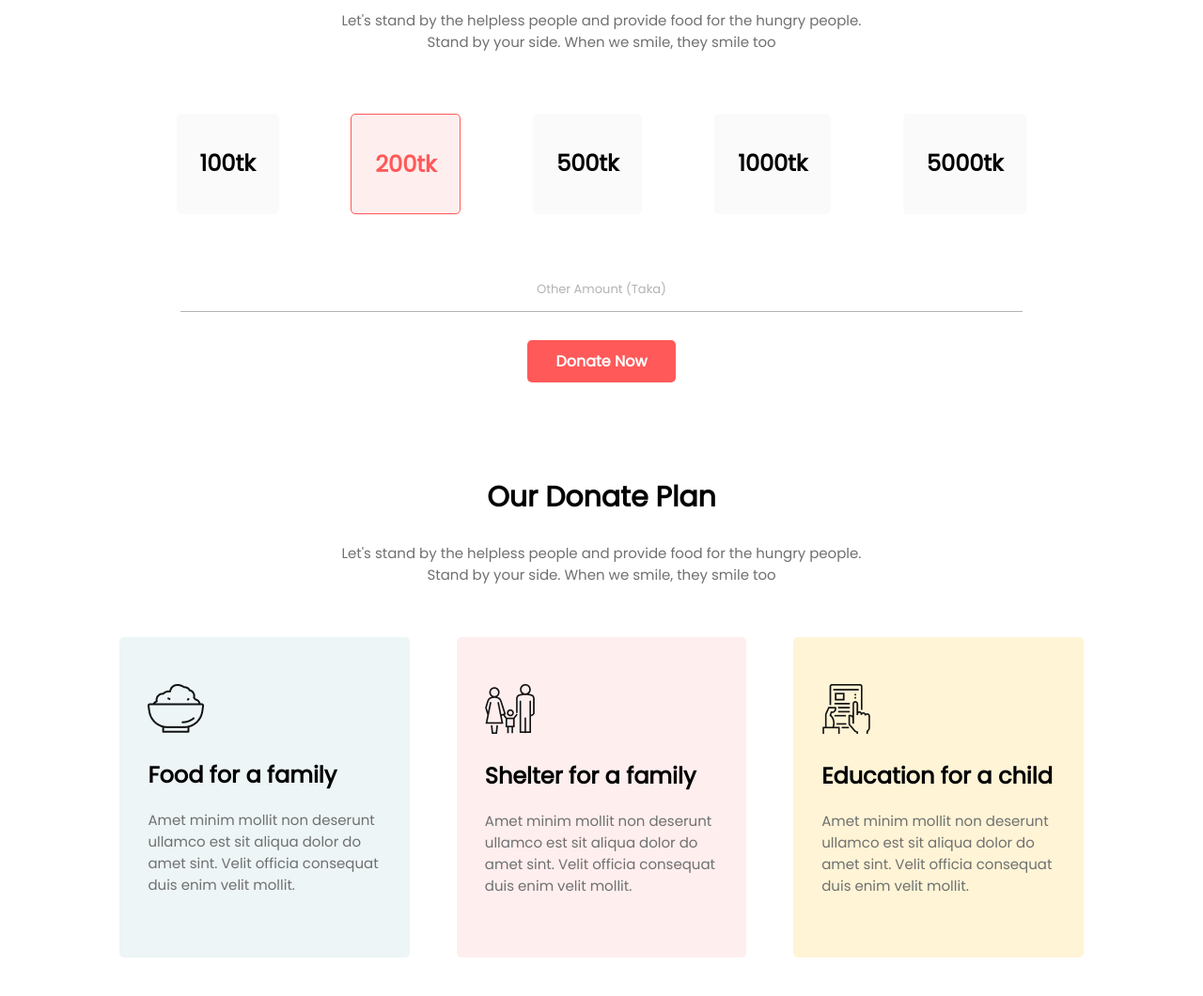
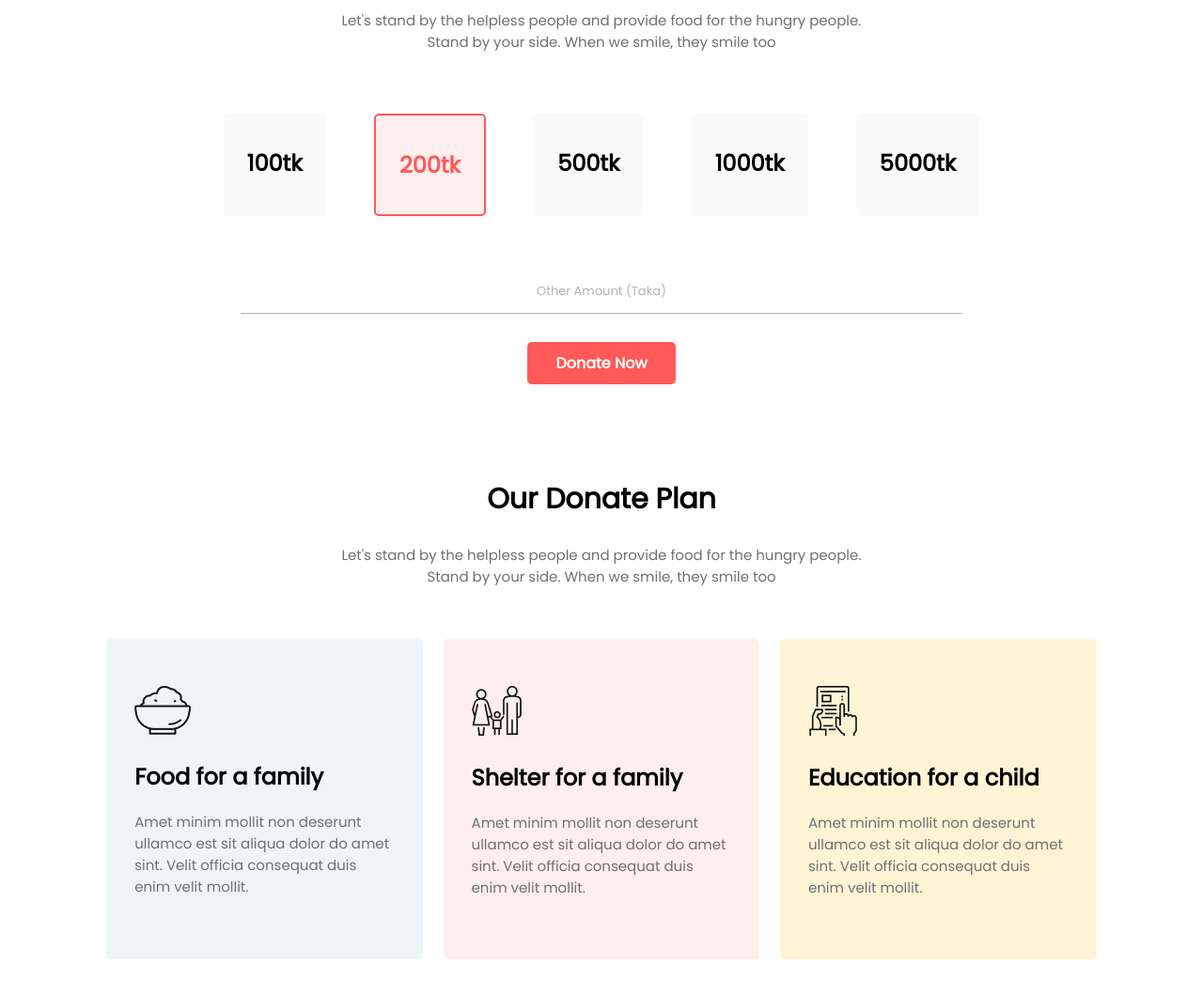
Before and after one commit to Robiulalam76/donate-today, a plain HTML site: page index.html in a window 1280 px wide. Shown: the part 760-1820 px from the top of the page at 94% size. Drawn offline with Linux system fonts and the light colour scheme.

Commit message:
donate plan update 1

```diff
--- a/style.css
+++ b/style.css
@@ -69,12 +69,12 @@ body {
     background-color: #FAFAFA;
     border-radius: 5px;
     padding: 15px 25px;
-    margin: 50px 3%;
+    margin: 50px 2%;
 }
 
 #card-color {
     background-color: #FFEEEE;
-    border: 1px solid #FF5959;
+    border: 2px solid #FF5959;
     color: #FF5959;
 }
 
@@ -91,7 +91,7 @@ body {
 
 .line-arrow {
     height: 1px;
-    width: 70%;
+    width: 60%;
     background-color: #B3B3B3;
     margin: 0 auto;
 }
@@ -116,7 +116,7 @@ body {
 .plan-card {
     border-radius: 5px;
     padding: 50px 30px;
-    margin: 0% 25px;
+    margin: 0% 1%;
 }
 
 .card-1 {
```
